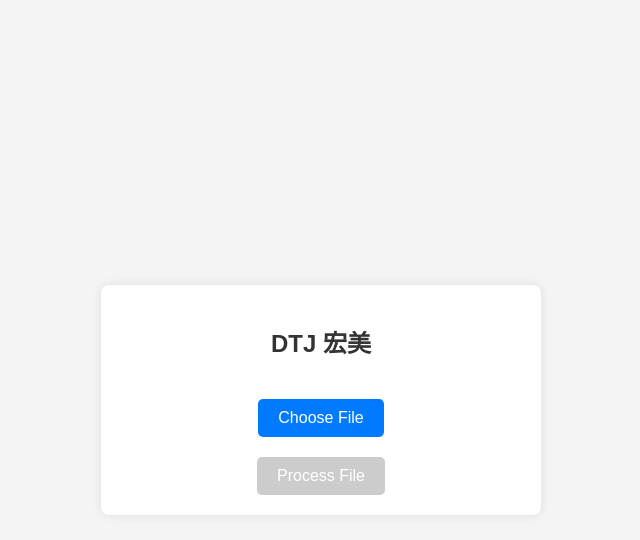
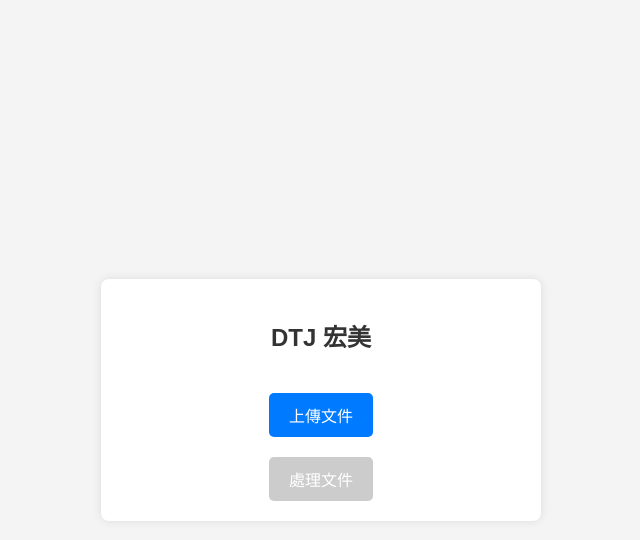
Before and after one commit to wulukewu/shipping-converter, a Flask app: page /DTJ_H in a window 1280 px wide. Shown: the top 540 px of the page, without its empty margins (319-959 px from the left). Run offline with Flask 3, Linux system fonts and the light colour scheme.

Commit message:
feat: chinese added to html

```diff
--- a/templates/DTJ_H.html
+++ b/templates/DTJ_H.html
@@ -17,10 +17,10 @@
         <h1>DTJ 宏美</h1>
         <form method="POST" enctype="multipart/form-data">
             <label for="file-upload" class="custom-file-upload">
-                Choose File
+                上傳文件
             </label>
             <input id="file-upload" type="file" name="file" accept=".xls, .xlsx, .xlsm" onchange="enableSubmitButton()">
-            <button id="submit-button" type="submit" disabled>Process File</button>
+            <button id="submit-button" type="submit" disabled>處理文件</button>
         </form>
     </section>
 </body>
--- a/templates/Unictron.html
+++ b/templates/Unictron.html
@@ -17,10 +17,10 @@
         <h1>詠業</h1>
         <form method="POST" enctype="multipart/form-data">
             <label for="file-upload" class="custom-file-upload">
-                Choose File
+                上傳文件
             </label>
             <input id="file-upload" type="file" name="file" accept=".xls, .xlsx, .xlsm" onchange="enableSubmitButton()">
-            <button id="submit-button" type="submit" disabled>Process File</button>
+            <button id="submit-button" type="submit" disabled>處理文件</button>
         </form>
     </section>
 </body>
```
Also changed, not shown: README.md.
